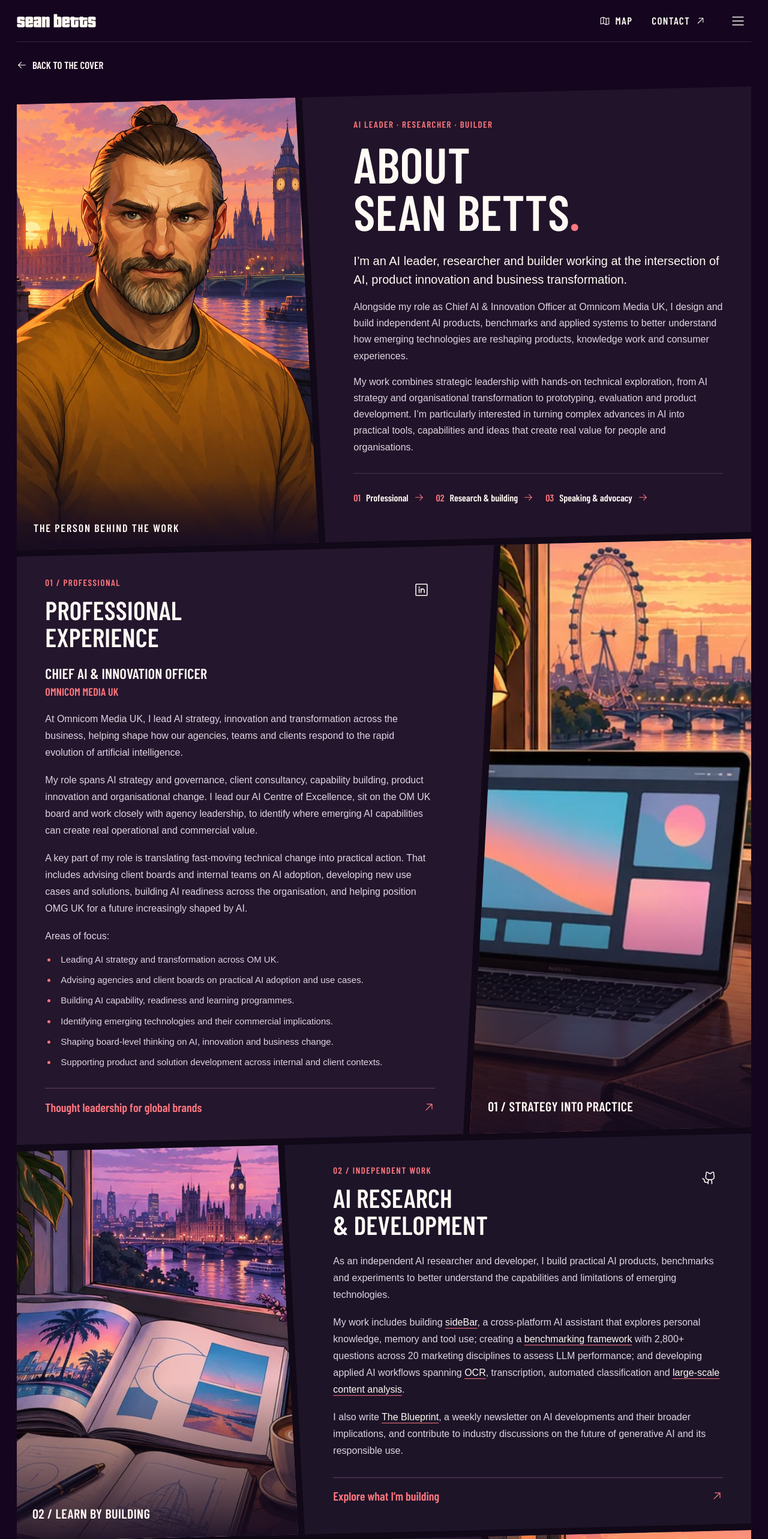
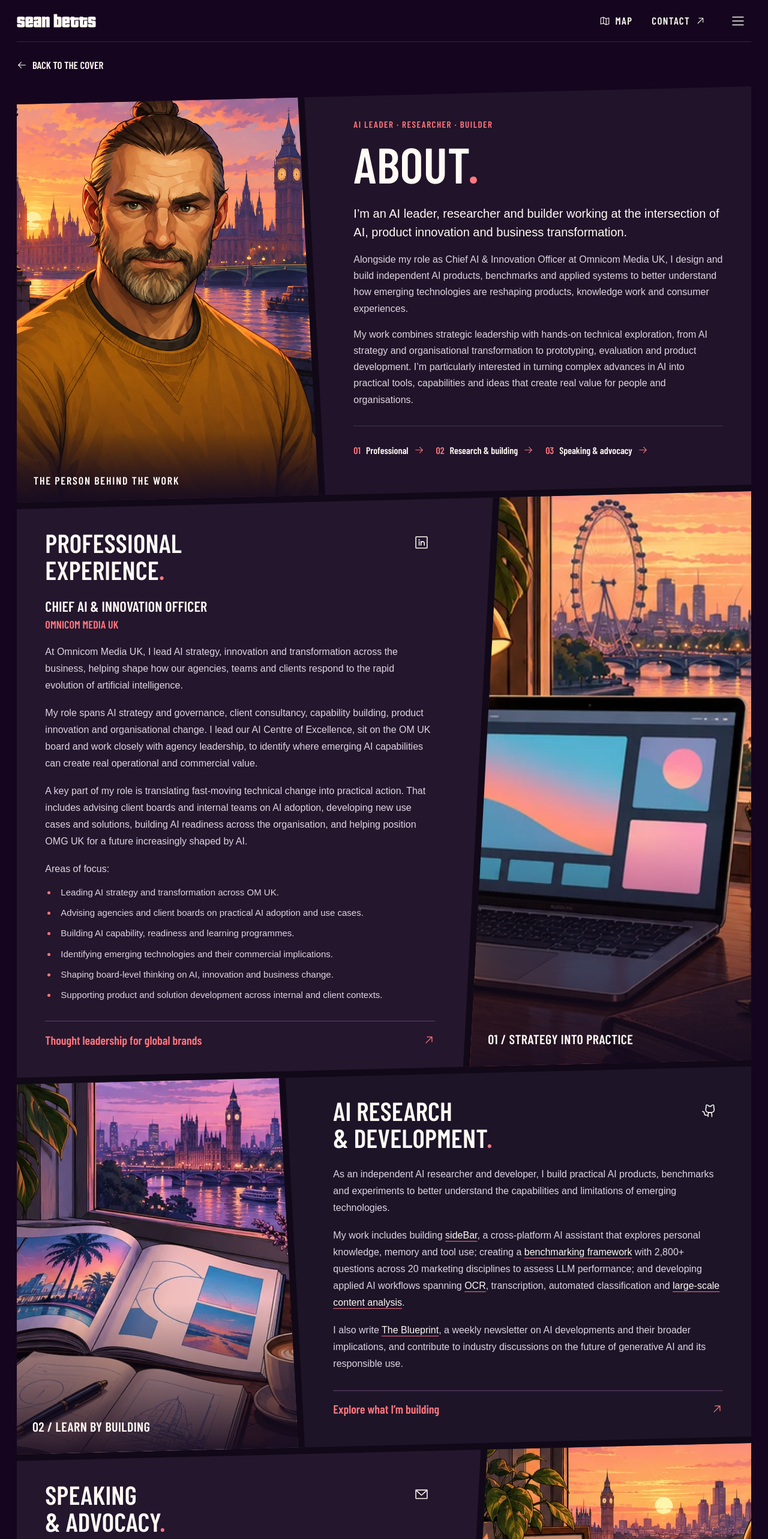
Before and after one commit to seanbetts/seanbetts, a React (Create React App) app: page /about in a window 1280 px wide. Shown: the top 2566 px of the page at 60% size. Built offline with nearby package versions, Linux system fonts and the light colour scheme.

Commit message:
style: simplify About headings and add accent periods

```diff
--- a/src/pages/About.js
+++ b/src/pages/About.js
@@ -54,7 +54,7 @@ const About = () => {
         </div>
         <div className={styles.heroCopy}>
           <span className={styles.eyebrow}>AI leader · Researcher · Builder</span>
-          <h1>About<br />Sean Betts<span>.</span></h1>
+          <h1>About<span>.</span></h1>
           <section className={styles.intro}>
             <p>
               I’m an AI leader, researcher and builder working at the intersection of AI, product innovation and business transformation.
@@ -81,7 +81,7 @@ const About = () => {
         <div className={styles.chapterArt} aria-hidden="true"><SceneArt scene="building" /><span>01 / Strategy into practice</span></div>
         <div className={styles.chapterCopy}>
           <div className={styles.sectionHeader}>
-            <div><span className={styles.eyebrow}>01 / Professional</span><h2 id="professional-heading">Professional<br />experience</h2></div>
+            <div><h2 id="professional-heading">Professional<br />experience<span>.</span></h2></div>
             <a href="https://linkedin.com/in/seanbetts/" target="_blank" rel="noopener noreferrer" className={styles.socialLink} aria-label="LinkedIn Profile">
               <LinkedinLogo size={25} aria-hidden="true" />
             </a>
@@ -120,7 +120,7 @@ const About = () => {
         <div className={styles.chapterArt} aria-hidden="true"><SceneArt scene="writing" /><span>02 / Learn by building</span></div>
         <div className={styles.chapterCopy}>
           <div className={styles.sectionHeader}>
-            <div><span className={styles.eyebrow}>02 / Independent work</span><h2 id="research-heading">AI research<br />&amp; development</h2></div>
+            <div><h2 id="research-heading">AI research<br />&amp; development<span>.</span></h2></div>
             <a href="https://github.com/seanbetts/" target="_blank" rel="noopener noreferrer" className={styles.socialLink} aria-label="GitHub Profile">
               <GithubLogo size={25} aria-hidden="true" />
             </a>
@@ -147,7 +147,7 @@ const About = () => {
         <div className={styles.chapterArt} aria-hidden="true"><SceneArt scene="about" /><span>03 / A personal perspective</span></div>
         <div className={styles.chapterCopy}>
           <div className={styles.sectionHeader}>
-            <div><span className={styles.eyebrow}>03 / Lived experience</span><h2 id="advocacy-heading">Speaking<br />&amp; advocacy</h2></div>
+            <div><h2 id="advocacy-heading">Speaking<br />&amp; advocacy<span>.</span></h2></div>
             <InternalLink to="/contact" className={styles.socialLink} aria-label="Email">
               <EnvelopeSimple size={25} aria-hidden="true" />
             </InternalLink>
--- a/src/pages/About.module.css
+++ b/src/pages/About.module.css
@@ -8,7 +8,7 @@
 .heroCopy{padding:44px clamp(24px,3.7vw,56px);align-self:center}
 .eyebrow{display:block;font:600 15px/1.4 var(--game-ui);text-transform:uppercase;letter-spacing:.1em;color:var(--game-accent)}
 .about .heroCopy h1{font-size:clamp(56px,6.5vw,94px);line-height:.95;text-transform:uppercase;margin:16px 0 28px}
-.about .heroCopy h1 span{color:var(--game-accent)}
+.about .heroCopy h1 span,.about .sectionHeader h2 span{color:var(--game-accent)}
 .about .intro p{font-size:16px;line-height:1.7;color:#ded5e2;margin-top:16px}
 .about .intro p:first-child{font-size:20px;line-height:1.55;color:var(--game-text);margin-top:0}
 .chapters{display:flex;flex-wrap:wrap;gap:8px 20px;margin-top:30px;border-top:1px solid var(--game-border);padding-top:18px}
@@ -23,7 +23,7 @@
 .chapterArt>span{position:absolute;bottom:28px;left:28px;right:24px;z-index:2;font:600 22px var(--game-ui);text-transform:uppercase;letter-spacing:.02em}
 .chapterCopy{grid-column:1;grid-row:1;padding:42px clamp(24px,3.7vw,56px);min-width:0}
 .sectionHeader{display:flex;justify-content:space-between;align-items:flex-start;gap:18px;margin-bottom:24px}
-.about .sectionHeader h2{font-size:clamp(34px,3.4vw,49px);text-transform:uppercase;margin-top:12px}
+.about .sectionHeader h2{font-size:clamp(34px,3.4vw,49px);text-transform:uppercase;margin-top:0}
 .socialLink{display:grid;place-items:center;min-width:44px;min-height:44px;color:var(--game-text);flex-shrink:0}
 .socialLink:hover{color:var(--game-accent)}
 .about .chapterCopy h3{font-size:24px;line-height:1.2;margin-bottom:20px}
```
Also changed, not shown: 1 other file (tests, documents, lock files or other folders).
